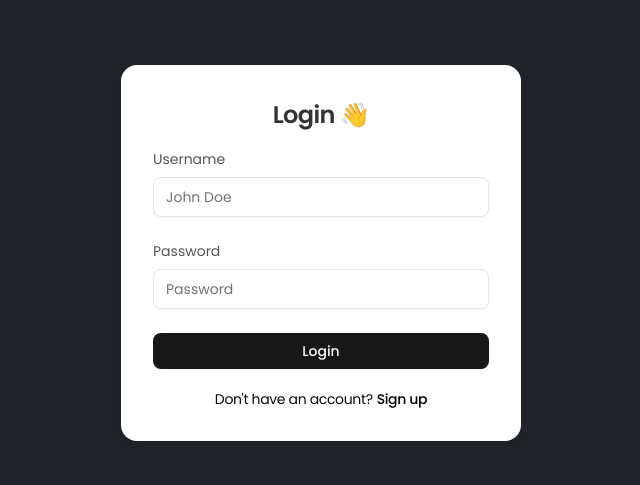
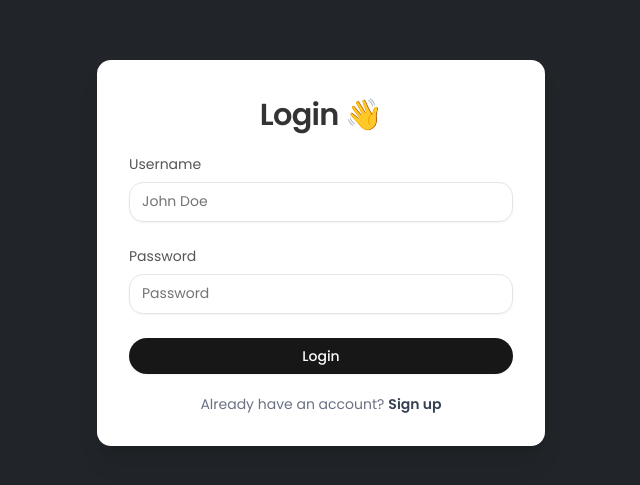
Before and after one commit to SeneshFitzroy/spiritx_compilex_01, a Next.js app: page /signin in a window 1280 px wide. Shown: the part 147-632 px from the top of the page, without its empty margins (319-959 px from the left). Built offline with nearby package versions, Linux system fonts and the light colour scheme.

Commit message:
signin page

```diff
--- a/src/app/(authentication)/signin/login.css
+++ b/src/app/(authentication)/signin/login.css
@@ -24,7 +24,7 @@ body {
 
 .login-title {
     margin-bottom: 1rem;
-    font-size: 1.5rem;
+    font-size: 1.9em;
     text-align: center;
     color: #333;
 }
--- a/src/app/(authentication)/signin/page.js
+++ b/src/app/(authentication)/signin/page.js
@@ -148,12 +148,12 @@ export default function Login() {
 
     return (
         <div className="login-container">
-            <div className="login-card">
+            <div className="w-full max-w-md bg-white rounded-xl shadow-xl p-8">
                 <h1 className="login-title tracking-tight font-semibold">Login 👋</h1>
 
                 <form onSubmit={handleSubmit}>
                     {errors.general && (
-                        <div className="mb-4 p-2 bg-red-50 border border-red-200 text-red-600 text-sm rounded">
+                        <div className="mb-4 p-2 bg-red-50 border border-red-200 text-red-600 text-sm rounded-md">
                             {errors.general}
                         </div>
                     )}
@@ -165,7 +165,7 @@ export default function Login() {
                             name="username"
                             type="text"
                             placeholder='John Doe'
-                            className={`w-full h-[40px] ${errors.username ? 'border-red-500' : ''} rounded-md`}
+                            className={`w-full h-[40px] ${errors.username ? 'border-red-500' : ''} rounded-xl`}
                             value={formData.username}
                             onChange={handleChange}
                             onBlur={() => setTouched({ ...touched, username: true })}
@@ -176,13 +176,13 @@ export default function Login() {
                     </div>
 
                     <div className="form-group">
-                    <Label className="text-sm" htmlFor="password">Password</Label>
+                        <Label className="text-sm" htmlFor="password">Password</Label>
                         <Input
                             id="password"
                             name="password"
                             type="password"
                             placeholder='Password'
-                            className={`w-full h-[40px] ${errors.password ? 'border-red-500' : ''} rounded-md`}
+                            className={`w-full h-[40px] ${errors.password ? 'border-red-500' : ''} rounded-xl`}
                             value={formData.password}
                             onChange={handleChange}
                             onBlur={() => setTouched({ ...touched, password: true })}
@@ -192,14 +192,16 @@ export default function Login() {
                         )}
                     </div>
 
-                    <Button className="w-full" type="submit" disabled={isLoading} variant={"default"}>
+                    <Button className="w-full rounded-full" type="submit" disabled={isLoading} variant={"default"}>
                         {isLoading ? 'Signing in...' : 'Login'}
                     </Button>
 
-                    <div className="flex justify-center gap-1 text-sm pt-5 tracking-tight">
-                        <span>Don't have an account?</span>
-                        <Link className="text-black font-medium hover:underline" href="/signup">Sign up</Link>
-                    </div>
+                    <p className="text-center text-sm text-gray-500 mt-5">
+                        Already have an account?
+                        <Link href="/signup" className="text-gray-700 font-semibold ml-1 hover:underline">
+                            Sign up
+                        </Link>
+                    </p>
                 </form>
             </div>
         </div>
--- a/src/components/ui/card.tsx
+++ /dev/null
@@ -1,68 +0,0 @@
-import * as React from "react"
-
-import { cn } from "@/lib/utils"
-
-function Card({ className, ...props }: React.ComponentProps<"div">) {
-  return (
-    <div
-      data-slot="card"
-      className={cn(
-        "bg-card text-card-foreground flex flex-col gap-6 rounded-xl border py-6 shadow-sm",
-        className
-      )}
-      {...props}
-    />
-  )
-}
-
-function CardHeader({ className, ...props }: React.ComponentProps<"div">) {
-  return (
-    <div
-      data-slot="card-header"
-      className={cn("flex flex-col gap-1.5 px-6", className)}
-      {...props}
-    />
-  )
-}
-
-function CardTitle({ className, ...props }: React.ComponentProps<"div">) {
-  return (
-    <div
-      data-slot="card-title"
-      className={cn("leading-none font-semibold", className)}
-      {...props}
-    />
-  )
-}
-
-function CardDescription({ className, ...props }: React.ComponentProps<"div">) {
-  return (
-    <div
-      data-slot="card-description"
-      className={cn("text-muted-foreground text-sm", className)}
-      {...props}
-    />
-  )
-}
-
-function CardContent({ className, ...props }: React.ComponentProps<"div">) {
-  return (
-    <div
-      data-slot="card-content"
-      className={cn("px-6", className)}
-      {...props}
-    />
-  )
-}
-
-function CardFooter({ className, ...props }: React.ComponentProps<"div">) {
-  return (
-    <div
-      data-slot="card-footer"
-      className={cn("flex items-center px-6", className)}
-      {...props}
-    />
-  )
-}
-
-export { Card, CardHeader, CardFooter, CardTitle, CardDescription, CardContent }
```
